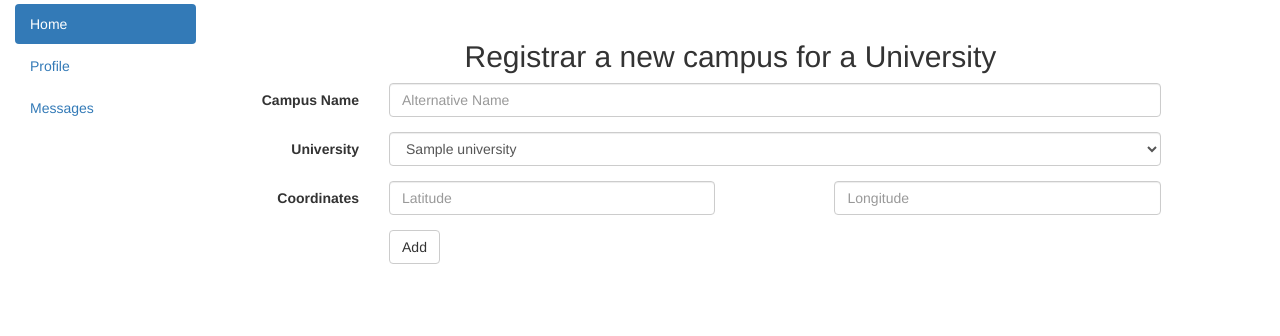
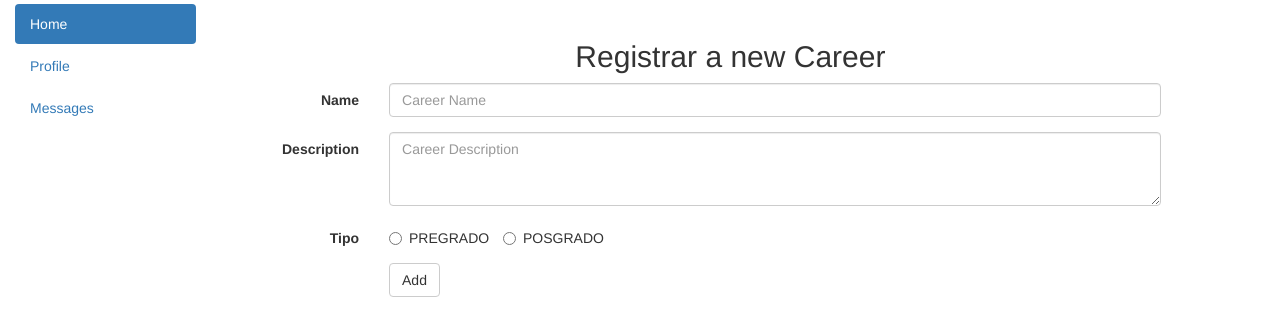
Before and after one commit to andressmateo/findu, a Flask app: page /test in a window 1280 px wide. Shown: the part 52-388 px from the top of the page. Run offline with Flask 2, Linux system fonts and the light colour scheme; tables that the repository leaves empty hold one stand-in row (values such as "Sample post"); some libraries are stand-ins or nearby versions.

Commit message:
Panel para añadir carrera Creado

```diff
--- a/app/templates/form_campus.html
+++ b/app/templates/form_campus.html
@@ -7,7 +7,7 @@
         <label for="inputName" class="col-sm-2 control-label">Campus Name</label>
         <div class="col-sm-9">
             <input name="name" type="name" class="form-control" id="inputName"
-                   placeholder="Alternative Name" required>
+                   placeholder="Campus Name" required>
         </div>
     </div>
     <div class="form-group">
--- /dev/null
+++ b/app/templates/form_career.html
@@ -0,0 +1,37 @@
+{% extends "panel_base.html" %}
+{% block body %}
+<h2 class="text-center" xmlns="http://www.w3.org/1999/html">Registrar a new Career</h2>
+<form class="form-horizontal" role="form" action="{{ url_for('panel_add_career') }}"
+        method="post">
+    <div class="form-group">
+        <label for="inputName" class="col-sm-2 control-label">Name</label>
+        <div class="col-sm-9">
+            <input name="name" type="name" class="form-control" id="inputName"
+                   placeholder="Career Name" required>
+        </div>
+    </div>
+    <div class="form-group">
+        <label for="textareaDescription" class="col-sm-2 control-label">Description</label>
+        <div class="col-sm-9">
+            <textarea name="description" id="textareaDescription" class="form-control" rows="3"
+                      placeholder="Career Description" required></textarea>
+        </div>
+    </div>
+    <div class="form-group">
+        <label class="col-sm-2 control-label">Tipo</label>
+        <div class="col-sm-9">
+            <label class="radio-inline">
+              <input type="radio" name="type" id="inlineRadio1" value="PREGRADO">PREGRADO
+            </label>
+            <label class="radio-inline">
+              <input type="radio" name="type" id="inlineRadio2" value="POSGRADO">POSGRADO
+            </label>
+        </div>
+    </div>
+    <div class="form-group">
+        <div class="col-sm-offset-2 col-sm-10">
+            <button type="submit" class="btn btn-default">Add</button>
+        </div>
+    </div>
+</form>
+{% endblock %}
--- a/app/views.py
+++ b/app/views.py
@@ -49,7 +49,21 @@ def campus_json():
             "long": campus.long
         }
         result_json.append(c)
-    return jsonify(name=result_json)
+    return jsonify(campus=result_json)
+
+
+def career_json():
+    result = models.Career.query.all()
+    result_json = []
+    for career in result:
+        c = {
+            "id": career.id,
+            "name": career.name,
+            "description": career.description,
+            "type": career.type
+        }
+        result_json.append(c)
+    return jsonify(career=result_json)
 
 
 def select_university_data():
@@ -231,6 +245,27 @@ def panel_add_campus():
             return render_template("form_campus.html", data=select_university_data())
 
 
+@app.route("/panel/add/career", methods=['POST', 'GET'])
+def panel_add_career():
+    if check_log():
+        return check_log()
+    else:
+        if request.method == 'POST':
+            if request.form["name"] and request.form["description"] and request.form["type"]:
+            #    try:
+                    career = models.Career(request.form["name"], request.form["type"],
+                                           request.form["description"])
+                    db.session.add(career)
+                    db.session.commit()
+                    return render_template("form_result.html", success=True)
+             #   except:
+             #       return render_template("form_result.html", error=True)
+            else:
+                return render_template("form_result.html", error=True)
+        else:
+            return render_template("form_career.html")
+
+
 @app.route("/list/university")
 def list_university():
     return university_json()
@@ -246,6 +281,11 @@ def list_campus():
     return campus_json()
 
 
+@app.route("/list/career")
+def list_career():
+    return career_json()
+
+
 @app.route("/test")
 def test():
-        return render_template("form_campus.html", data=select_university_data())
+        return render_template("form_career.html")
```
